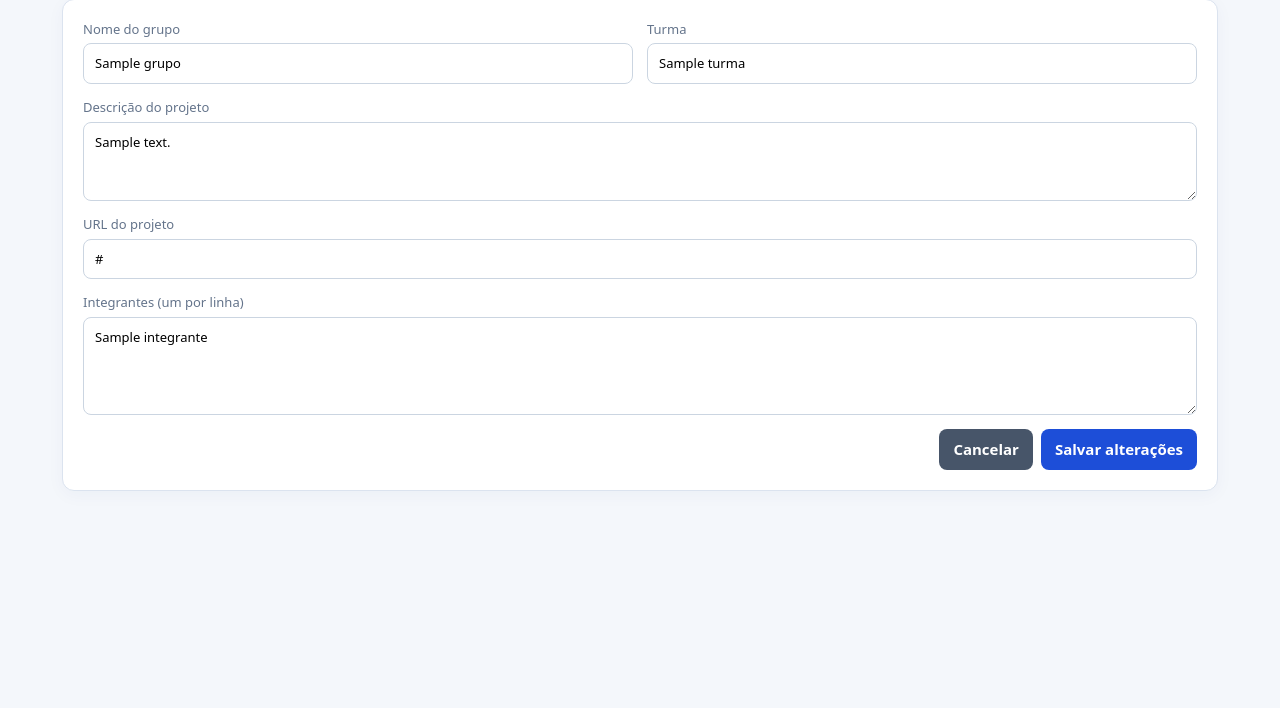
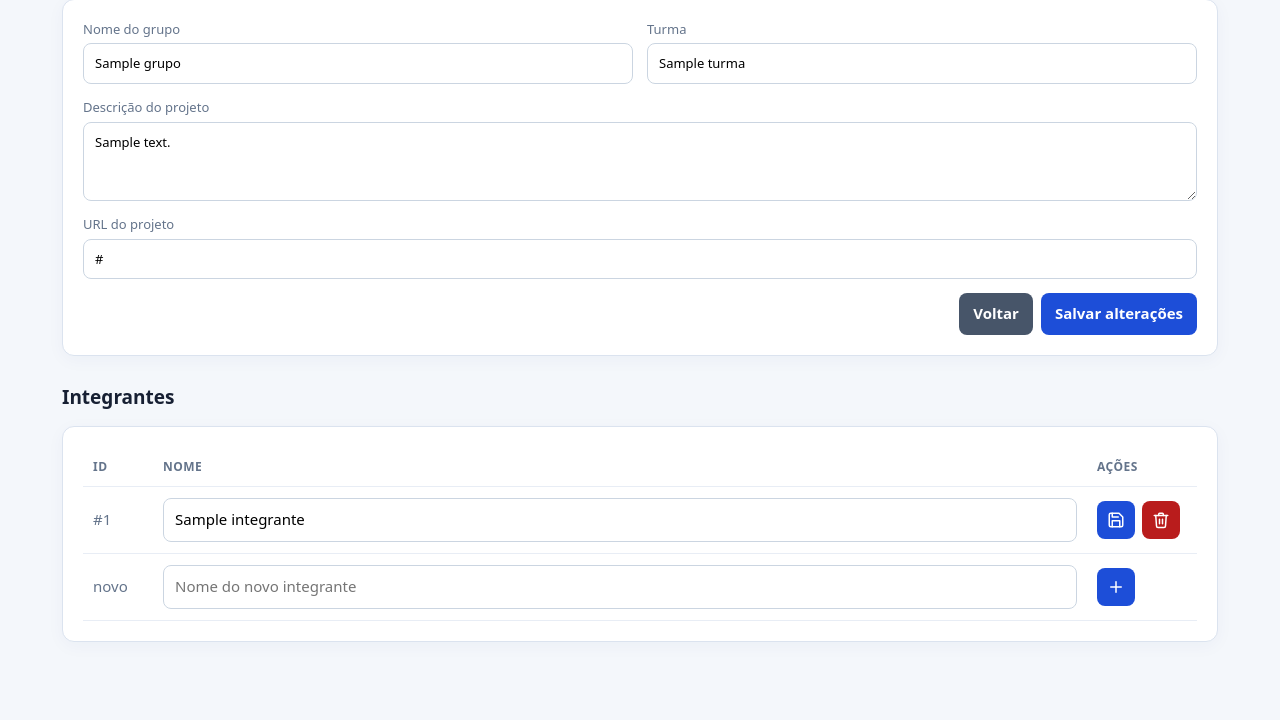
Before and after one commit to rvarjao/placar-eletronico-api, a Flask app: template exemplos/api-completa/templates/admin/grupo_editar.html in a window 1280 px wide. Shown: the part 92-812 px from the top of the page. Before the commit the page ends 594 px from the top, so only its background shows below. Run offline with Flask 3, Linux system fonts and the light colour scheme; the template is opened without the code that fills it: most values are stand-ins (such as "Sample title", 1, 10 or a date in 2020).

Commit message:
feat(admin): manage group members in a table on the edit page
Replace the members textarea on the group edit page with a table
(id | name | actions) where each member can be renamed or removed
individually, plus a row to add a new member. Removal asks for
confirmation in a modal dialog. New routes add/save/remove a single
integrante, scoped to the group and protected by CSRF. The create form
keeps the one-per-line textarea.

Co-Authored-By: Claude Opus 5.5 <noreply@anthropic.com>

```diff
--- a/exemplos/api-completa/templates/admin/_campos_grupo.html
+++ b/exemplos/api-completa/templates/admin/_campos_grupo.html
@@ -11,6 +11,8 @@
 <label class="largo">URL do projeto
   <input type="url" name="url" value="{{ (grupo.url or '') if grupo else '' }}" placeholder="https://usuario.github.io/projeto">
 </label>
+{% if not grupo %}
 <label class="largo">Integrantes (um por linha)
-  <textarea name="integrantes" rows="4" placeholder="Ana Souza&#10;Bruno Lima">{{ (grupo.integrantes or [])|join('\n') if grupo else '' }}</textarea>
+  <textarea name="integrantes" rows="4" placeholder="Ana Souza&#10;Bruno Lima"></textarea>
 </label>
+{% endif %}
--- a/exemplos/api-completa/templates/admin/base.html
+++ b/exemplos/api-completa/templates/admin/base.html
@@ -48,6 +48,20 @@
     .detalhe { color:var(--cinza); font-size:13px; margin-top:3px; }
     .integrantes { margin:0; padding-left:18px; }
     @media(max-width:700px) { form.grupo { grid-template-columns:1fr; } }
+    table.integrantes-tabela { white-space:normal; }
+    table.integrantes-tabela td { vertical-align:middle; }
+    table.integrantes-tabela .col-id { width:70px; color:var(--cinza); font-variant-numeric:tabular-nums; }
+    table.integrantes-tabela .col-acoes { width:110px; }
+    table.integrantes-tabela input { width:100%; min-width:0; }
+    .icone { display:inline-flex; align-items:center; justify-content:center; width:38px; height:38px; padding:0; border-radius:8px; }
+    .icone svg { width:18px; height:18px; }
+    .icone.salvar { background:var(--azul); }
+    .icone.remover { background:var(--vermelho); }
+    dialog.confirmar { border:0; border-radius:12px; padding:22px; max-width:400px; width:calc(100% - 32px); box-shadow:0 20px 50px #0f172a40; }
+    dialog.confirmar::backdrop { background:#0f172a80; }
+    dialog.confirmar h3 { margin:0 0 8px; font-size:18px; }
+    dialog.confirmar p { margin:0 0 18px; color:var(--cinza); }
+    dialog.confirmar .botoes { display:flex; gap:8px; justify-content:flex-end; }
     .login { max-width:430px; margin:70px auto; }
     .login form { display:grid; gap:14px; }
     .login input { width:100%; min-width:0; }
--- a/exemplos/api-completa/templates/admin/grupo_editar.html
+++ b/exemplos/api-completa/templates/admin/grupo_editar.html
@@ -6,9 +6,95 @@
   <form class="grupo" method="post" action="{{ url_for('admin.editar_grupo', grupo_id=grupo.id) }}">
     {% include "admin/_campos_grupo.html" %}
     <div class="botoes">
-      <a class="botao secundario" style="background:#475569" href="{{ url_for('admin.grupos') }}">Cancelar</a>
+      <a class="botao secundario" style="background:#475569" href="{{ url_for('admin.grupos') }}">Voltar</a>
       <button type="submit">Salvar alterações</button>
     </div>
   </form>
 </section>
+
+<h2 id="integrantes">Integrantes</h2>
+<section class="painel">
+  <table class="integrantes-tabela">
+    <thead><tr><th class="col-id">ID</th><th>Nome</th><th class="col-acoes">Ações</th></tr></thead>
+    <tbody>
+    {% for integrante in grupo.integrantes %}
+      <tr>
+        <td class="col-id">#{{ integrante.id }}</td>
+        <td>
+          <input form="salvar-{{ integrante.id }}" name="nome" value="{{ integrante.nome }}"
+                 aria-label="Nome do integrante #{{ integrante.id }}" required>
+        </td>
+        <td class="col-acoes">
+          <div class="acoes">
+            <form id="salvar-{{ integrante.id }}" method="post"
+                  action="{{ url_for('admin.salvar_integrante', grupo_id=grupo.id, integrante_id=integrante.id) }}">
+              <input type="hidden" name="csrf_token" value="{{ csrf_token() }}">
+              <button class="icone salvar" type="submit" title="Salvar" aria-label="Salvar integrante #{{ integrante.id }}">
+                <svg viewBox="0 0 24 24" fill="none" stroke="currentColor" stroke-width="2" stroke-linecap="round" stroke-linejoin="round" aria-hidden="true"><path d="M19 21H5a2 2 0 0 1-2-2V5a2 2 0 0 1 2-2h11l5 5v11a2 2 0 0 1-2 2z"/><polyline points="17 21 17 13 7 13 7 21"/><polyline points="7 3 7 8 15 8"/></svg>
+              </button>
+            </form>
+            <form method="post" class="form-remover" data-nome="{{ integrante.nome }}"
+                  action="{{ url_for('admin.remover_integrante', grupo_id=grupo.id, integrante_id=integrante.id) }}">
+              <input type="hidden" name="csrf_token" value="{{ csrf_token() }}">
+              <button class="icone remover" type="submit" title="Remover" aria-label="Remover integrante #{{ integrante.id }}">
+                <svg viewBox="0 0 24 24" fill="none" stroke="currentColor" stroke-width="2" stroke-linecap="round" stroke-linejoin="round" aria-hidden="true"><polyline points="3 6 5 6 21 6"/><path d="M19 6l-1 14a2 2 0 0 1-2 2H8a2 2 0 0 1-2-2L5 6"/><path d="M10 11v6M14 11v6"/><path d="M9 6V4a1 1 0 0 1 1-1h4a1 1 0 0 1 1 1v2"/></svg>
+              </button>
+            </form>
+          </div>
+        </td>
+      </tr>
+    {% else %}
+      <tr><td colspan="3">Nenhum integrante cadastrado.</td></tr>
+    {% endfor %}
+      <tr>
+        <td class="col-id">novo</td>
+        <td><input form="adicionar-integrante" name="nome" placeholder="Nome do novo integrante" aria-label="Nome do novo integrante" required></td>
+        <td class="col-acoes">
+          <form id="adicionar-integrante" method="post" action="{{ url_for('admin.adicionar_integrante', grupo_id=grupo.id) }}">
+            <input type="hidden" name="csrf_token" value="{{ csrf_token() }}">
+            <button class="icone salvar" type="submit" title="Adicionar" aria-label="Adicionar integrante">
+              <svg viewBox="0 0 24 24" fill="none" stroke="currentColor" stroke-width="2" stroke-linecap="round" aria-hidden="true"><path d="M12 5v14M5 12h14"/></svg>
+            </button>
+          </form>
+        </td>
+      </tr>
+    </tbody>
+  </table>
+</section>
+
+<dialog class="confirmar" id="confirmar-remocao" aria-labelledby="confirmar-titulo">
+  <h3 id="confirmar-titulo">Remover integrante?</h3>
+  <p>O integrante <strong id="confirmar-nome"></strong> será removido deste grupo. Essa ação não pode ser desfeita.</p>
+  <div class="botoes">
+    <button type="button" class="secundario" id="confirmar-cancelar">Cancelar</button>
+    <button type="button" class="perigo" id="confirmar-ok">Remover</button>
+  </div>
+</dialog>
+
+<script>
+  (function () {
+    const dialogo = document.getElementById("confirmar-remocao");
+    const nome = document.getElementById("confirmar-nome");
+    let pendente = null;
+    document.querySelectorAll("form.form-remover").forEach(function (form) {
+      form.addEventListener("submit", function (evento) {
+        if (form.dataset.confirmado) return;
+        evento.preventDefault();
+        pendente = form;
+        nome.textContent = form.dataset.nome;
+        dialogo.showModal();
+      });
+    });
+    document.getElementById("confirmar-cancelar").addEventListener("click", function () {
+      pendente = null;
+      dialogo.close();
+    });
+    document.getElementById("confirmar-ok").addEventListener("click", function () {
+      if (!pendente) return;
+      pendente.dataset.confirmado = "1";
+      dialogo.close();
+      pendente.submit();
+    });
+  })();
+</script>
 {% endblock %}
```
Also changed, not shown: exemplos/api-completa/admin_panel.py (+65 -7 lines).
